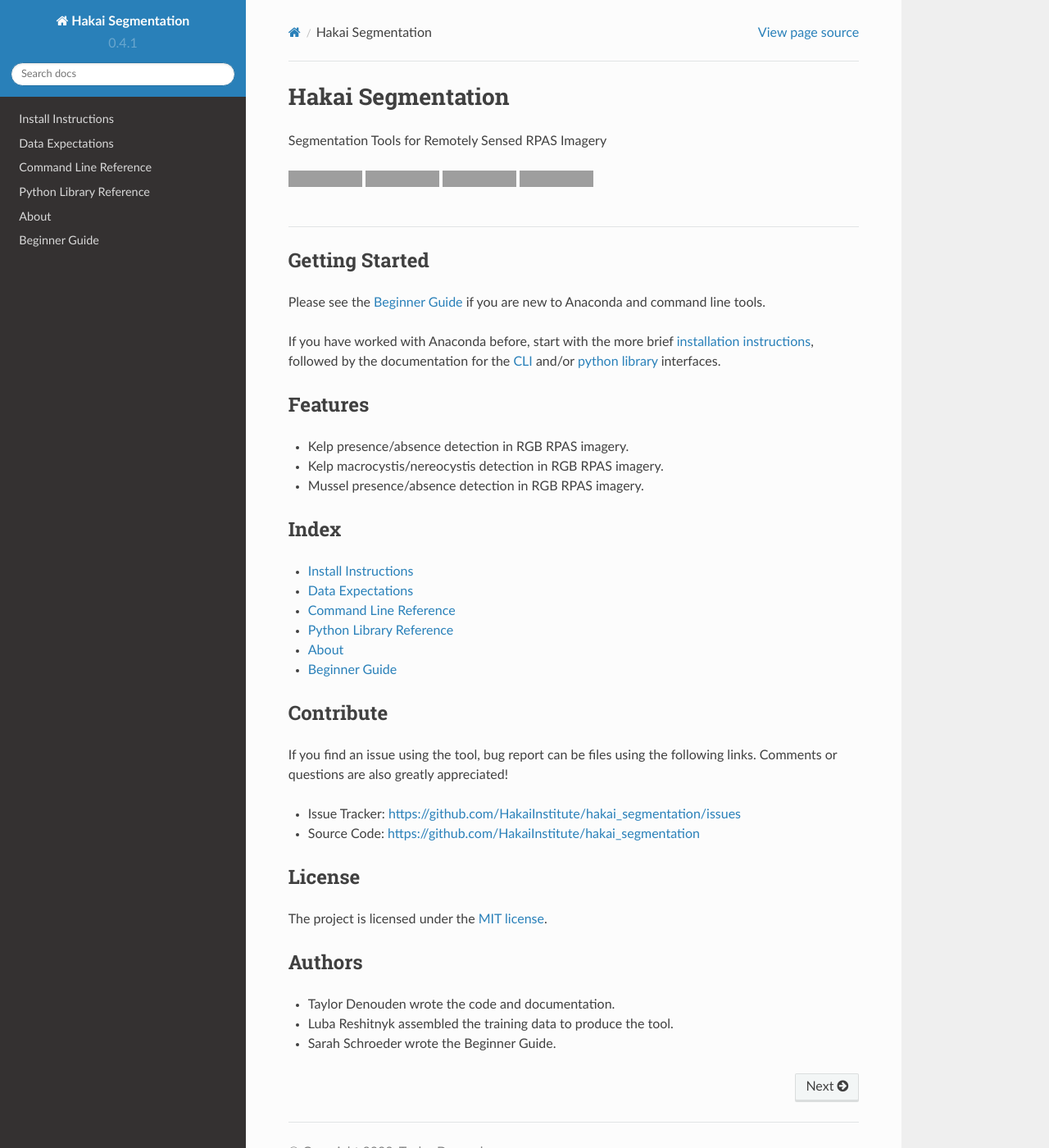
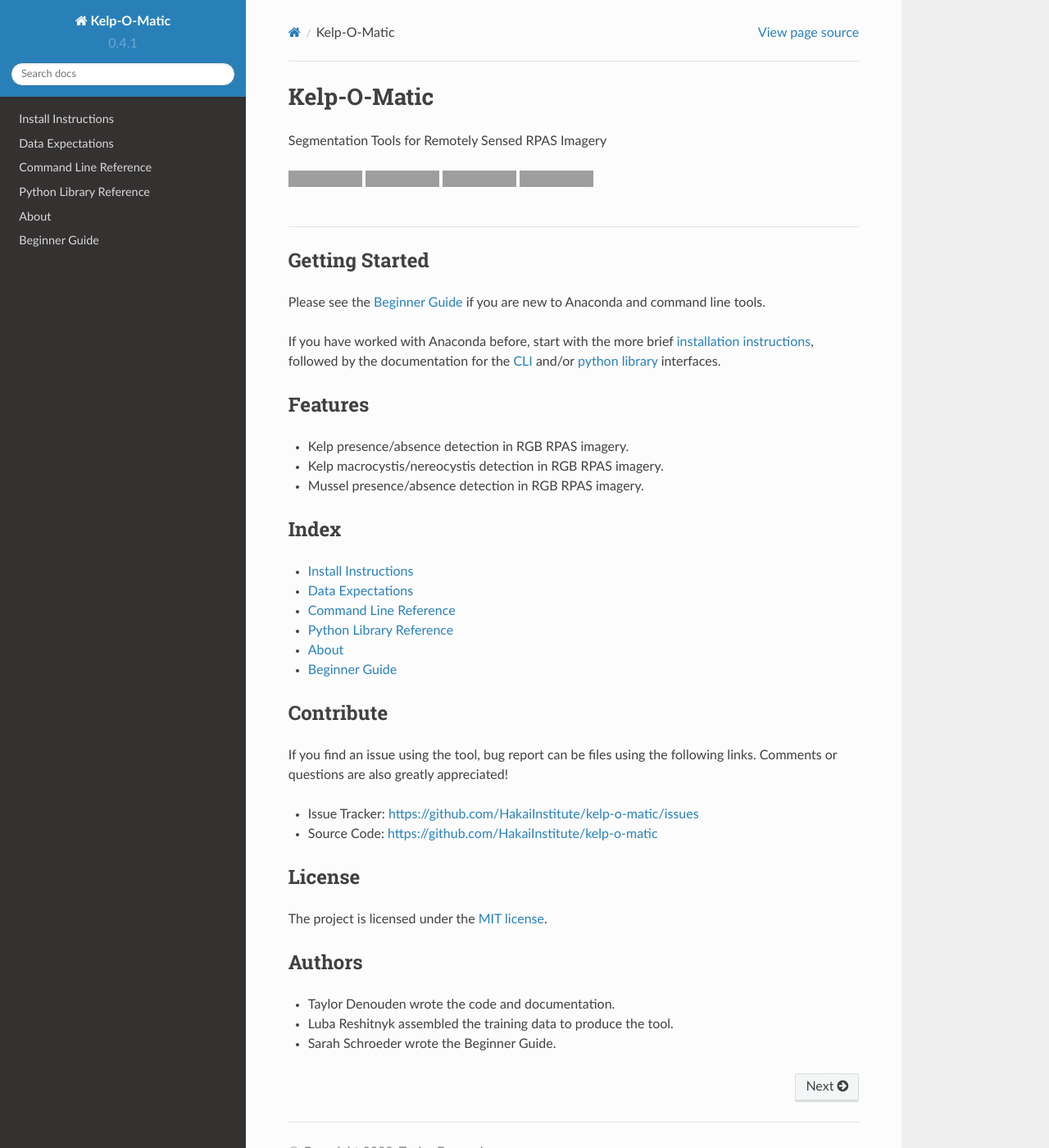
Before and after one commit to HakaiInstitute/kelp-o-matic, a Sphinx documentation site: the page built from docs/index.rst, in a window 1280 px wide and 1400 px high. Shown: the whole window at 82% size. Built offline with Sphinx 7.4.7 and the Read the Docs theme 2.0.0, drawn with Linux system fonts in a browser that asks for light colours; grey boxes are pictures that could not be loaded.

Commit message:
Update documentation

```diff
--- a/README.rst
+++ b/README.rst
@@ -1,6 +1,6 @@
-==================
-Hakai Segmentation
-==================
+============
+Kelp-O-Matic
+============
 
 Segmentation Tools for Remotely Sensed RPAS Imagery
 
--- a/docs/conf.py
+++ b/docs/conf.py
@@ -13,12 +13,12 @@
 import importlib.metadata
 
 sys.path.insert(0, os.path.abspath('..'))
-__version__ = importlib.metadata.version("hakai_segmentation")
+__version__ = importlib.metadata.version("kelp_o_matic")
 
 
 # -- Project information
 
-project = 'Hakai Segmentation'
+project = 'Kelp-O-Matic'
 # noinspection PyShadowingBuiltins
 copyright = '2022, Taylor Denouden'
 author = 'Taylor Denouden'
--- a/docs/index.rst
+++ b/docs/index.rst
@@ -1,6 +1,6 @@
-******************
-Hakai Segmentation
-******************
+************
+Kelp-O-Matic
+************
 
 Segmentation Tools for Remotely Sensed RPAS Imagery
 
@@ -60,8 +60,8 @@
 If you find an issue using the tool, bug report can be files using the following links.
 Comments or questions are also greatly appreciated!
 
-- Issue Tracker: https://github.com/HakaiInstitute/hakai_segmentation/issues
-- Source Code: https://github.com/HakaiInstitute/hakai_segmentation
+- Issue Tracker: https://github.com/HakaiInstitute/kelp-o-matic/issues
+- Source Code: https://github.com/HakaiInstitute/kelp-o-matic
 
 License
 -------
--- a/docs/installation.rst
+++ b/docs/installation.rst
@@ -1,7 +1,7 @@
 Install Instructions
 ====================
 
-The most reliable way to install ``hakai_segmentation`` is with `Conda <https://docs.anaconda.com/anaconda/>`_.
+The most reliable way to install ``kelp-o-matic`` is with `Conda <https://docs.anaconda.com/anaconda/>`_.
 
 The library is currently available for Python versions 3.7 through 3.9. Support for future versions will be added when it
 becomes possible.
--- a/docs/lib.rst
+++ b/docs/lib.rst
@@ -6,7 +6,7 @@
 API
 ---
 
-.. automodule:: hakai_segmentation
+.. automodule:: kelp_o_matic
     :members:
 
 
@@ -15,5 +15,5 @@
 
 .. code-block:: python
 
-    import hakai_segmentation
-    hakai_segmentation.find_kelp("./path/to/kelp_image.tif", "./path/to/output_file_to_write.tif")
+    import kelp_o_matic
+    kelp_o_matic.find_kelp("./path/to/kelp_image.tif", "./path/to/output_file_to_write.tif")
```
